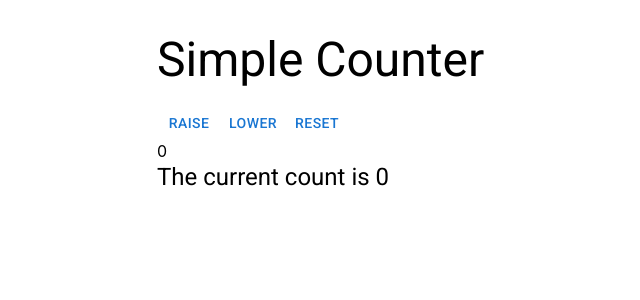
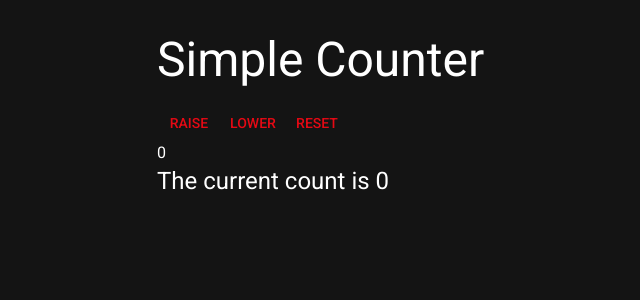
Before and after one commit to cukonroberto/counter-app, a React (Create React App) app: page / in a window 1280 px wide. Shown: the top 300 px of the page, without its empty margins (207-847 px from the left). Built offline with nearby package versions, Linux system fonts and the light colour scheme.

Commit message:
Modified the look of it to resemble a Netflix like UI, just for education purposes.

```diff
--- a/src/App.js
+++ b/src/App.js
@@ -1,6 +1,6 @@
 import React, { useState, useEffect } from 'react';
-import { Button, Typography, Box, Container } from '@mui/material';
-
+import { Button, Typography, Box, Container, ThemeProvider, CssBaseline } from '@mui/material';
+import darkTheme from './Theme';
 
 
 
@@ -22,6 +22,9 @@ function App() {
 
 
   return (
+
+    <ThemeProvider theme={darkTheme}>
+      <CssBaseline />
       <Container maxWidth="sm">
 
         <Box textAlign="start" mt={4}>
@@ -49,6 +52,7 @@ function App() {
 
 
       </Container>
+    </ThemeProvider>
   );
 }
 
--- /dev/null
+++ b/src/Theme.js
@@ -0,0 +1,30 @@
+import { createTheme } from "@mui/material";
+
+
+const darkTheme = createTheme({
+    palette: {
+        mode: 'dark',
+        background: {
+            default: '#141414',
+            paper: '#1f1f1f',
+        },
+        primary: {
+            main: '#e50914',
+        },
+        secondary: {
+            main: '#ffffff',
+        },
+        text: {
+            primary: '#ffffff',
+            secondary: '#aaaaaa',
+        },
+    },
+    typography: {
+        fontFamily: 'Roboto, sans-serif',
+
+    },
+
+
+});
+
+export default darkTheme
```
Lines whose indentation alone changed are shown as unchanged.
